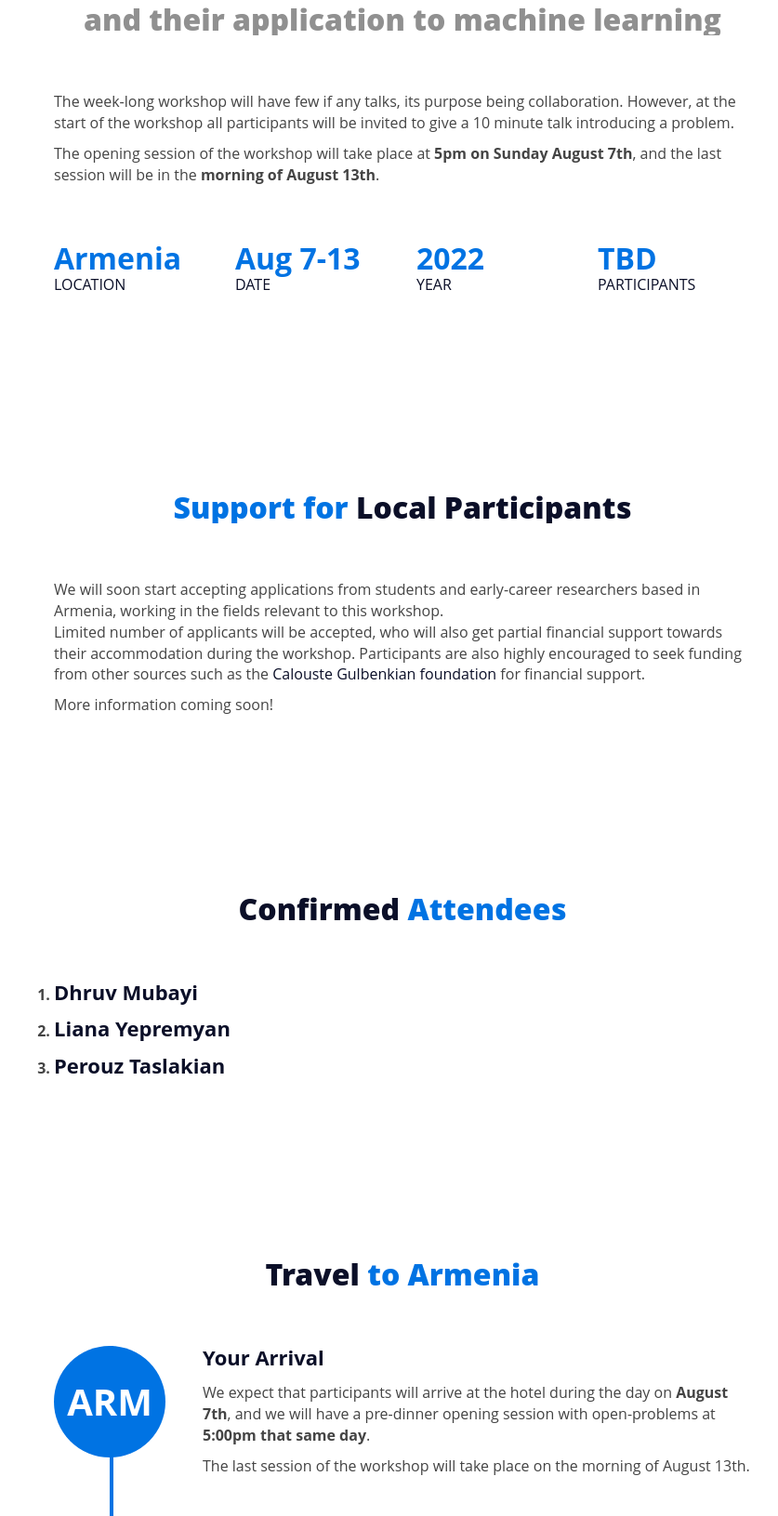
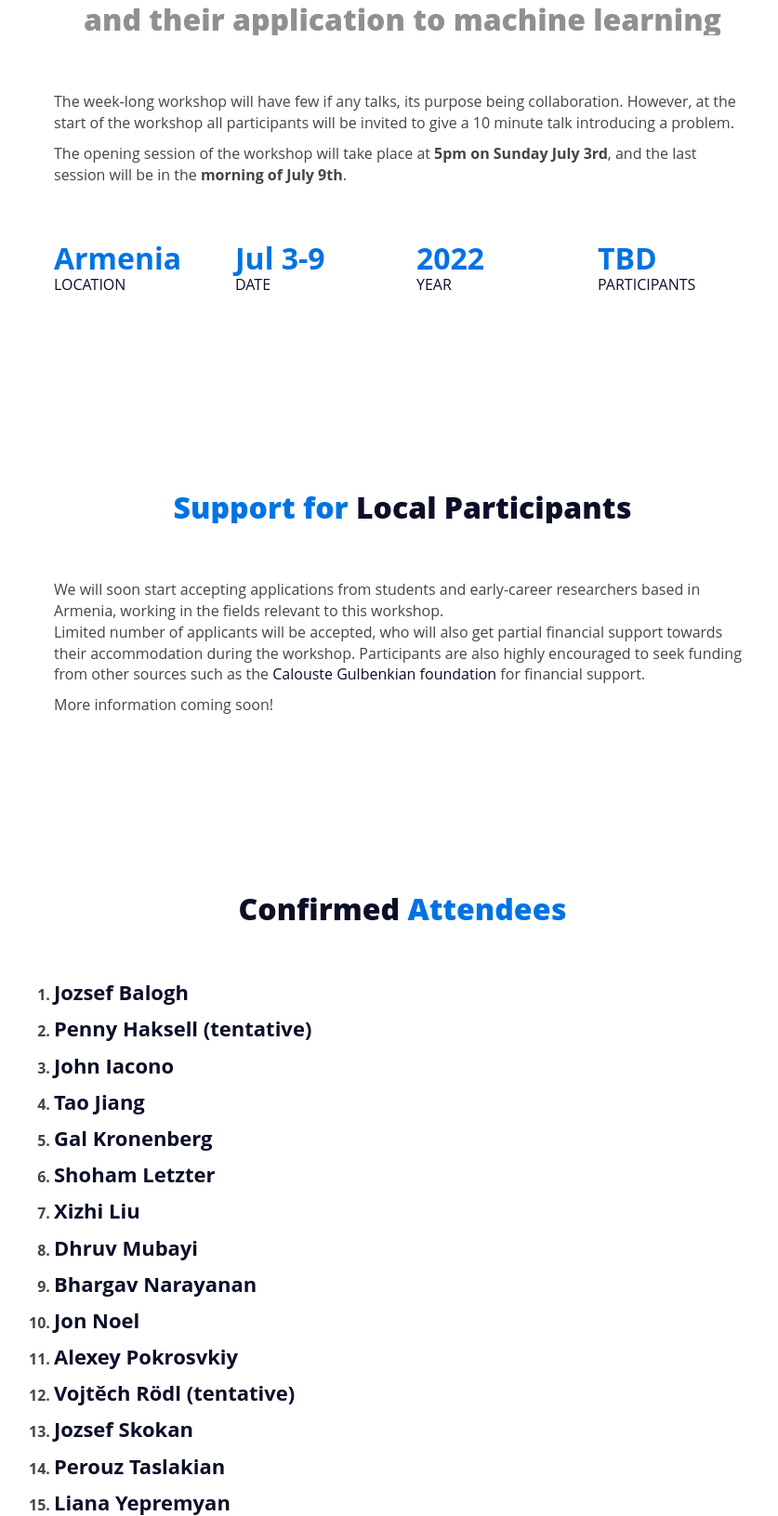
Before and after one commit to perouz/gcp2022, a plain HTML site: page index.html in a window 1280 px wide. Shown: the part 937-2568 px from the top of the page at 93% size, without its empty margins (207-1044 px from the left). Drawn offline with Linux system fonts and the light colour scheme.

Commit message:
Update participants

```diff
--- a/index.html
+++ b/index.html
@@ -96,8 +96,9 @@
 	<!-- Home -->
 	<div id="home">
 		<!-- background image -->
-		<div class="section-bg" style="background-image:url(./img/martiros-saryan--egyptian-night-2.jpeg)" data-stellar-background-ratio="0.5"></div>
 		<div class="section-bg" style="background-image:url(./img/panther.jpg)" data-stellar-background-ratio="0.5"></div>
+		<!--<div class="section-bg" style="background-image:url(./img/nvard2022-4.png)" data-stellar-background-ratio="0.5"></div>
+		<div class="section-bg" style="background-image:url(./img/nvard_sevan.jpg)" data-stellar-background-ratio="0.5"></div>-->
 		<!-- /background image -->
 
 		<!-- home wrapper -->
@@ -114,7 +115,7 @@
 							<h1>Armenian Workshop on Graphs, Combinatorics, Probability,</h1>
                                                         <h2>and their application to machine learning</h2>
 							<br>
-							<h3>Armenia, August 7 - 13, 2022</h3>
+							<h3>Armenia, July 3 - 9, 2022</h3>
 							<br>
 							<a href="#workshop" class="main-btn">Read On</a>
 						</div>
@@ -148,7 +149,7 @@
 <p>The week-long workshop will have few if any talks, its purpose being collaboration. However, at the start of the workshop all participants will be invited to
 give a 10 minute talk introducing a problem.
 </p>
-<p>The opening session of the workshop will take place at <strong>5pm on Sunday August 7th</strong>, and the last session will be in the <strong>morning of August 13th</strong>.
+<p>The opening session of the workshop will take place at <strong>5pm on Sunday July 3rd</strong>, and the last session will be in the <strong>morning of July 9th</strong>.
 </p>
 
 					</div>
@@ -170,7 +171,7 @@ give a 10 minute talk introducing a problem.
 							<!-- number -->
 							<div class="col-md-3 col-sm-3 col-xs-6">
 								<div class="number">
-									<h3><span>Aug 7-13</span></h3>
+									<h3><span>Jul 3-9</span></h3>
 									<p>Date</p>
 								</div>
 							</div>
@@ -248,9 +249,21 @@ give a 10 minute talk introducing a problem.
 					<!-- about content -->
 					<div class="about-content">
 					  <ol style='list-style:decimal;  font-weight: bold; '>
+					    <li><h3>Jozsef Balogh</h3></li>
+					    <li><h3>Penny Haksell (tentative)</h3></li>
+					    <li><h3>John Iacono</h3></li>
+					    <li><h3>Tao Jiang</h3></li>
+					    <li><h3>Gal Kronenberg</h3></li>
+					    <li><h3>Shoham Letzter</h3></li>
+					    <li><h3>Xizhi Liu</h3></li>
 					    <li><h3>Dhruv Mubayi</h3></li>
+					    <li><h3>Bhargav Narayanan</h3></li>
+					    <li><h3>Jon Noel</h3></li>
+					    <li><h3>Alexey Pokrosvkiy</h3></li>
+					    <li><h3>Vojtěch Rödl (tentative)</h3></li>
+					    <li><h3>Jozsef Skokan</h3></li>
+					    <li><h3>Perouz Taslakian</h3></li>
 					    <li><h3>Liana Yepremyan</h3></li>
-					    <li><h3>Perouz Taslakian</h3></li>
 					  </ol>
 					</div>
 					<!-- /about content -->
@@ -288,8 +301,8 @@ give a 10 minute talk introducing a problem.
 							</div>
 							<div class="event-content">
 								<h3 class="event-title">Your Arrival</h3>
-								<p>We expect that participants will arrive at the hotel during the day on <strong>August 7th</strong>, and we will have a pre-dinner opening session with open-problems at <strong>5:00pm that same day</strong>.</p>
-								<p>The last session of the workshop will take place on the morning of August 13th.</p>
+								<p>We expect that participants will arrive at the hotel during the day on <strong>July 3rd</strong>, and we will have a pre-dinner opening session with open-problems at <strong>5:00pm that same day</strong>.</p>
+								<p>The last session of the workshop will take place on the morning of July 9th.</p>
 
 							</div>
 						</div>
@@ -416,8 +429,8 @@ give a 10 minute talk introducing a problem.
 							</div>
 							<div class="event-content">
 								<h3 class="event-title">Hiking Information</h3>
-								<p><b>Wednesday August 10th</b><p>
-										<p>On August 10th we will have an excursion around the area. Details coming soon!</p>
+								<p><b>Wednesday July 6th</b><p>
+										<p>On July 6th we will have an excursion around the area. Details coming soon!</p>
 							</div>
 						</div>
 						<!-- /event -->
```
